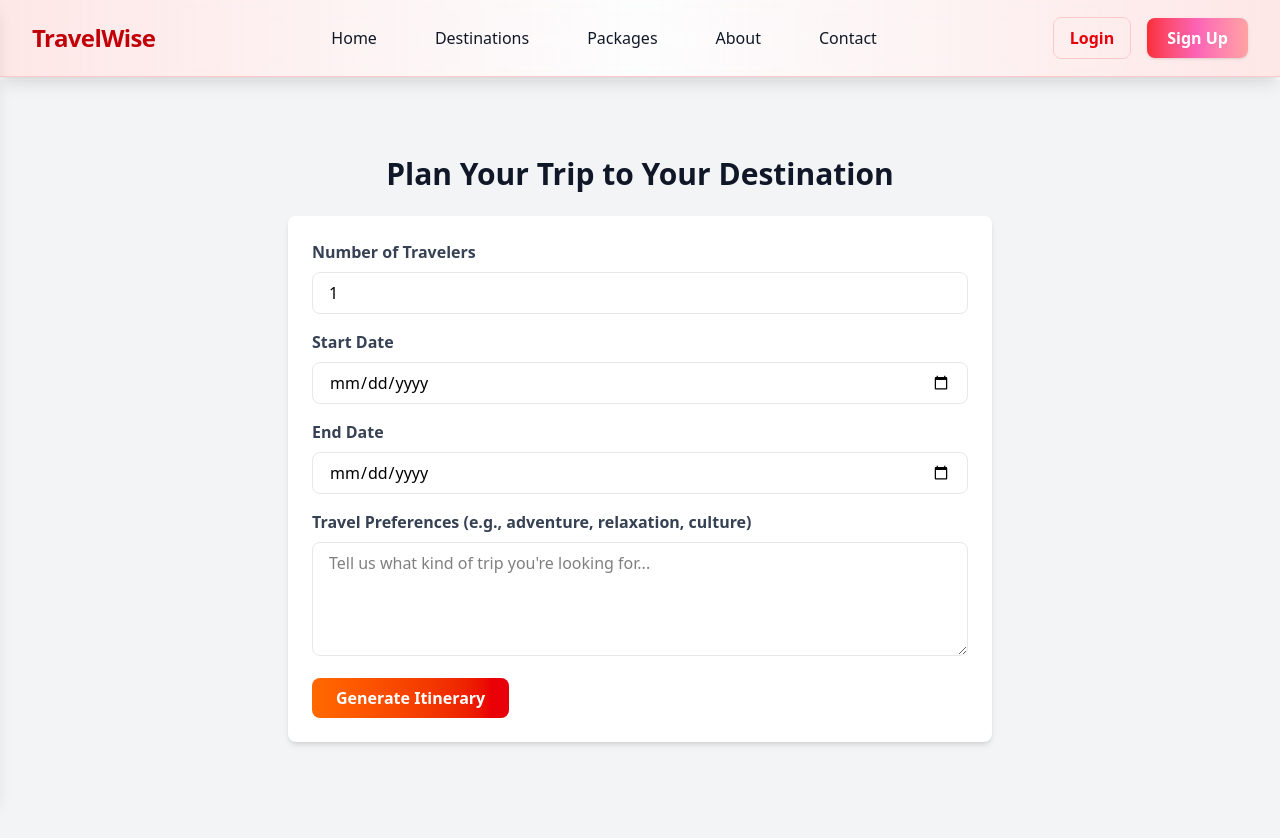
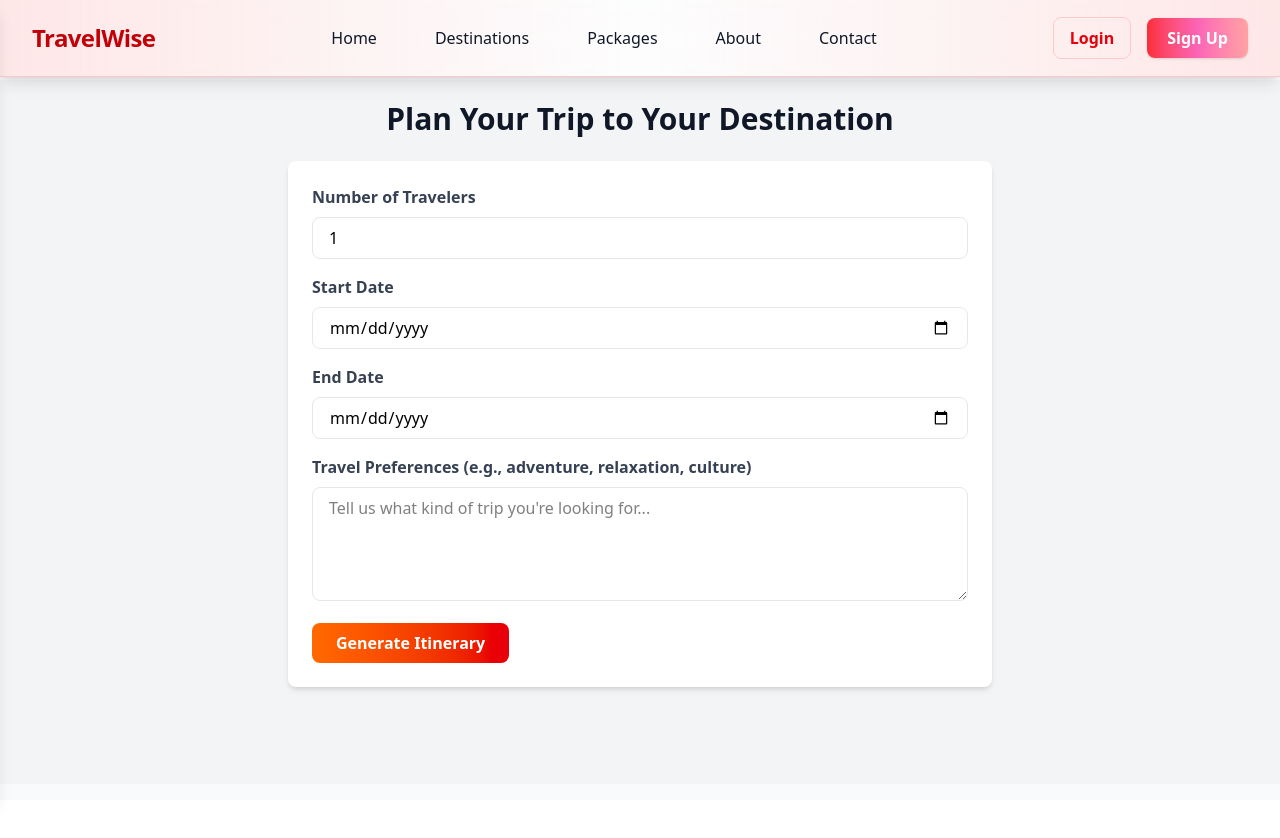
Before and after one commit to Shivang-Bajaj30/TravelWise-2, a React (Vite) app: page /trip-details in a window 1280 px wide. Shown: the top 838 px of the page. After the commit the page ends 800 px from the top, so only its background shows below. Built offline with nearby package versions, Linux system fonts and the light colour scheme.

Commit message:
minor fix

```diff
--- a/src/App.tsx
+++ b/src/App.tsx
@@ -1,18 +1,32 @@
 import { Routes, Route } from 'react-router-dom';
+import { useEffect } from 'react';
+import { useLocation } from 'react-router-dom';
 import Navbar from './components/Navbar';
 import About from './pages/About';
 import Contact from './pages/Contact';
 import Login from './pages/Login';
 import SignUp from './pages/SignUp';
-import Home  from './pages/Home';
-import Destinations  from './pages/Destinations';
+import Home from './pages/Home';
+import Destinations from './pages/Destinations';
 import Packages from './pages/Packages';
 import TripDetails from './pages/TripDetails';
+
+// ScrollToTop component to handle scrolling on route change
+const ScrollToTop = () => {
+  const { pathname } = useLocation();
+
+  useEffect(() => {
+    window.scrollTo(0, 0);
+  }, [pathname]);
+
+  return null;
+};
 
 const App = () => (
   <div className="relative bg-gray-50 min-h-screen">
     <Navbar />
     <div className="pt-16 sm:pt-20">
+      <ScrollToTop />
       <Routes>
         <Route path="/" element={<Home />} />
         <Route path="/about" element={<About />} />
@@ -21,7 +35,7 @@ const App = () => (
         <Route path="/signup" element={<SignUp />} />
         <Route path="/destinations" element={<Destinations />} />
         <Route path="/packages" element={<Packages />} />
-        <Route path="/" element={<Home />} />
+        {/* <Route path="/" element={<Home />} /> Note: Duplicate route, consider removing */}
         <Route path="/trip-details" element={<TripDetails selectedLocation={null} />} />
       </Routes>
     </div>
--- a/src/pages/TripDetails.tsx
+++ b/src/pages/TripDetails.tsx
@@ -34,8 +34,8 @@ const TripDetailsPage: React.FC<TripDetailsProps> = ({ selectedLocation }) => {
   };
 
   return (
-    <div className="min-h-screen bg-gray-100 overflow-hidden" style={{ height: '100vh' }}>
-      <div className="max-w-3xl mx-auto px-4 sm:px-6 lg:px-8 pt-16 sm:pt-19" style={{ height: 'calc(100vh - 64px)' }}>
+    <div className="min-h-[88vh] bg-gray-100 overflow-hidden" style={{ height: '88vh' }}>
+      <div className="max-w-3xl mx-auto px-4 sm:px-6 lg:px-8 pt-16 sm:pt-19" style={{ height: 'calc(100vh - 64px)', paddingTop: 21 }}>
         <h1 className="text-3xl font-bold text-gray-900 mb-6 text-center">
           Plan Your Trip to {selectedLocationFromState || 'Your Destination'}
         </h1>
```
